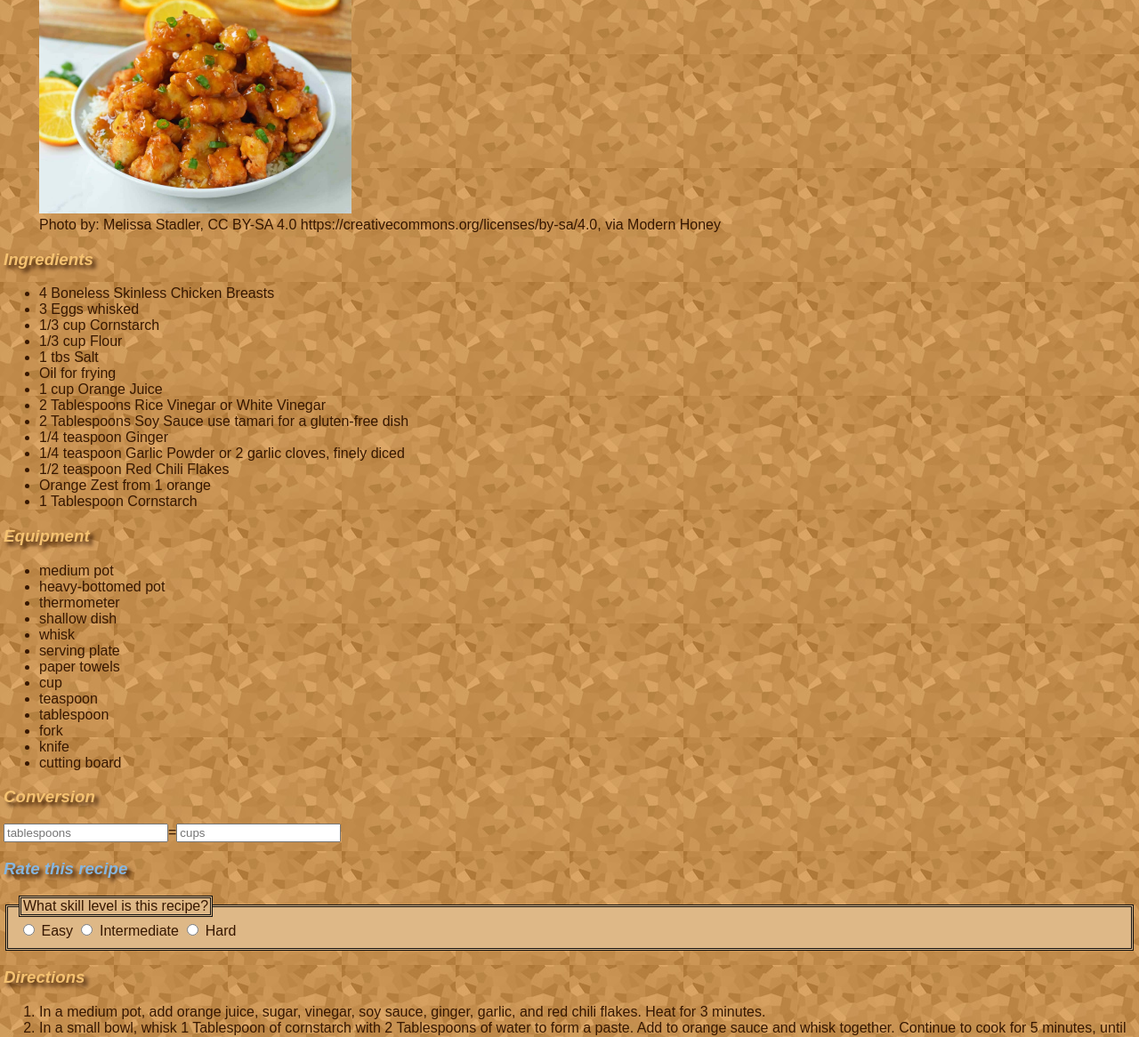
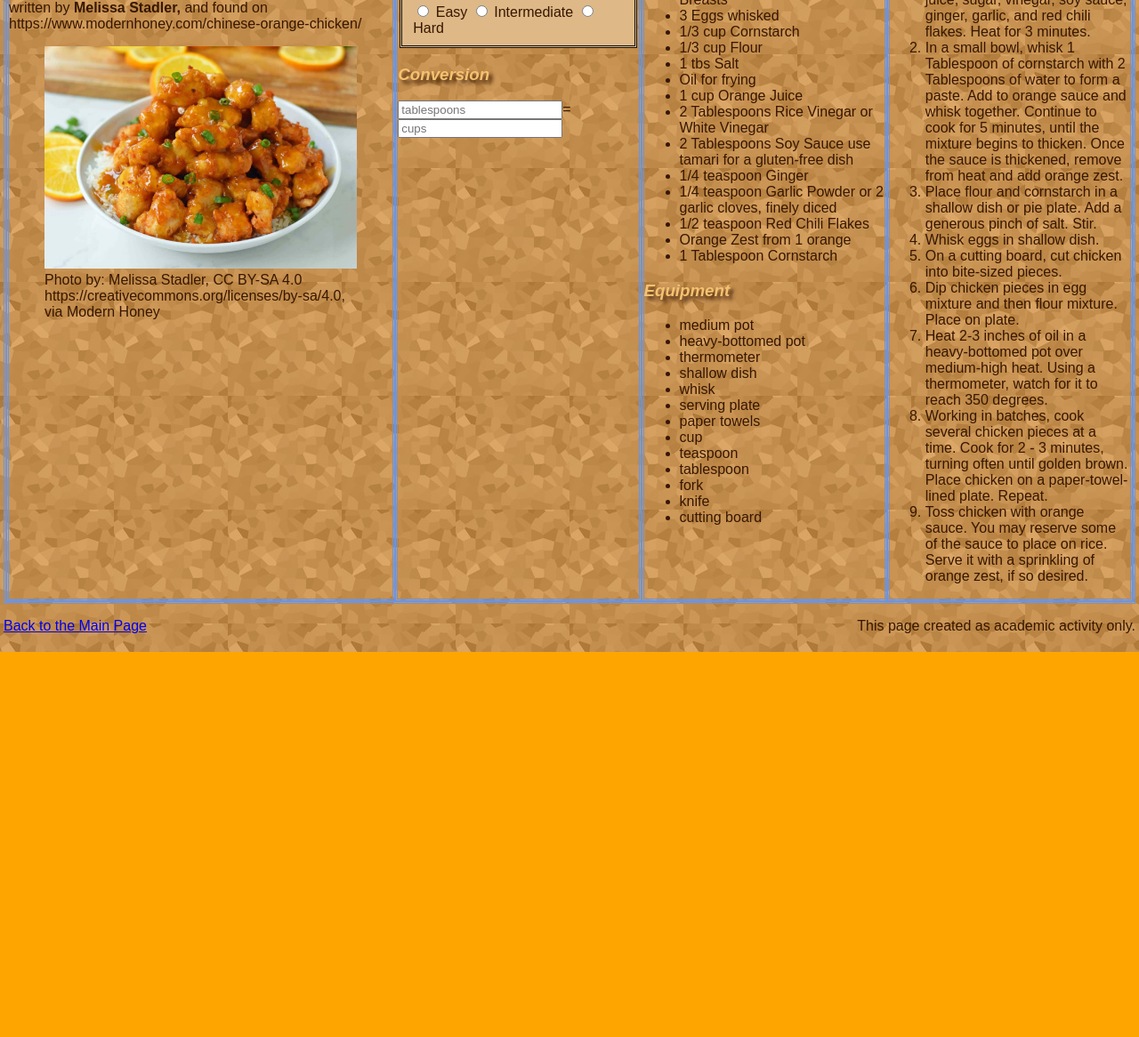
Before and after one commit to david-talmadge/LayoutCSS, a plain HTML site: page html/orange-chicken.html in a window 1280 px wide. Shown: the part 195-1361 px from the top of the page at 89% size. After the commit the page ends 928 px from the top, so only its background shows below. Drawn offline with Linux system fonts and the light colour scheme; a web font is replaced by a local one.

Commit message:
Update orange-chicken.html

```diff
--- a/html/orange-chicken.html
+++ b/html/orange-chicken.html
@@ -15,6 +15,8 @@
 
     <h1>An Oriental Classic</h1>
 
+    <div class="wrapper">
+      <div class="box1">
         <h2>David's Orange Chicken</h2>
         <p>This recipe is adapted from "Chinese Orange Chicken," written by <strong> Melissa Stadler, </strong> and found on https://www.modernhoney.com/chinese-orange-chicken/ </p>
 
@@ -22,8 +24,28 @@
           <img src="../images/orange-chicken.jpg" style="height:250px;" alt="picture of a plate full of delicious orange chicken">
           <figcaption>Photo by: Melissa Stadler, CC BY-SA 4.0 https://creativecommons.org/licenses/by-sa/4.0, via Modern Honey</figcaption>
         </figure>
+      </div>
 
+    <div class="box2">
 
+      <h3 class="rate">Rate this recipe</h3>
+
+      <fieldset>
+        <legend>What skill level is this recipe?</legend>
+          <input type="radio" name="easy" id="easy">
+          <label for="easy">Easy</label>
+          <input type="radio" name="intermediate" id="intermediate">
+          <label for="intermediate">Intermediate</label>
+          <input type="radio" name="hard" id="hard">
+          <label for="hard">Hard</label>
+      </fieldset>
+
+      <h3>Conversion</h3>
+
+      <input type="text" placeholder="tablespoons"><label for="cups">=</label><input type="text" name="cups" id="cups" placeholder="cups">
+    </div>
+
+    <div class="box3">
       <h3>Ingredients</h3>
 
       <ul>
@@ -60,25 +82,9 @@
         <li>knife</li>
         <li>cutting board</li>
       </ul>
+    </div>
 
-
-    <h3>Conversion</h3>
-
-    <input type="text" placeholder="tablespoons"><label for="cups">=</label><input type="text" name="cups" id="cups" placeholder="cups">
-
-
-    <h3 class="rate">Rate this recipe</h3>
-
-    <fieldset>
-      <legend>What skill level is this recipe?</legend>
-        <input type="radio" name="easy" id="easy">
-        <label for="easy">Easy</label>
-        <input type="radio" name="intermediate" id="intermediate">
-        <label for="intermediate">Intermediate</label>
-        <input type="radio" name="hard" id="hard">
-        <label for="hard">Hard</label>
-    </fieldset>
-
+    <div class="box4">
 
       <h3>Directions</h3>
 
@@ -93,6 +99,8 @@
         <li>Working in batches, cook several chicken pieces at a time. Cook for 2 - 3 minutes, turning often until golden brown. Place chicken on a paper-towel-lined plate. Repeat.</li>
         <li>Toss chicken with orange sauce. You may reserve some of the sauce to place on rice. Serve it with a sprinkling of orange zest, if so desired.</li>
       </ol>
+    </div>
+    </div>
 
     <footer>
     <p><a href="../index.html">Back to the Main Page</a>  <span style="float:right;">This page created as academic activity only.</span></p>
```
Lines whose indentation alone changed are shown as unchanged.
